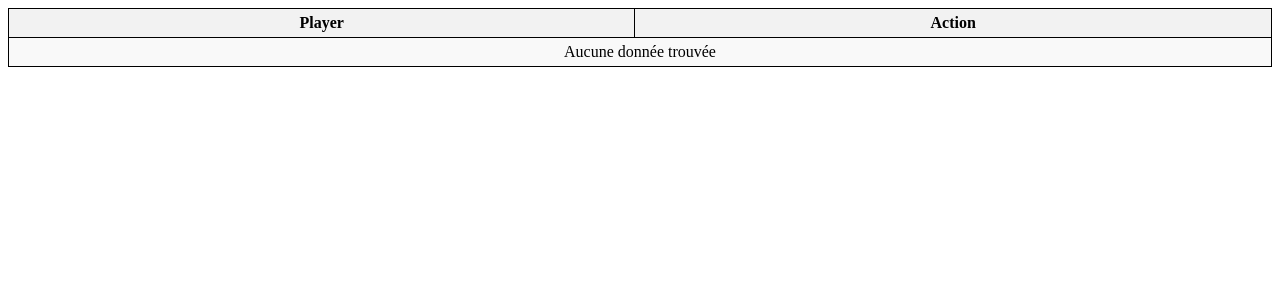
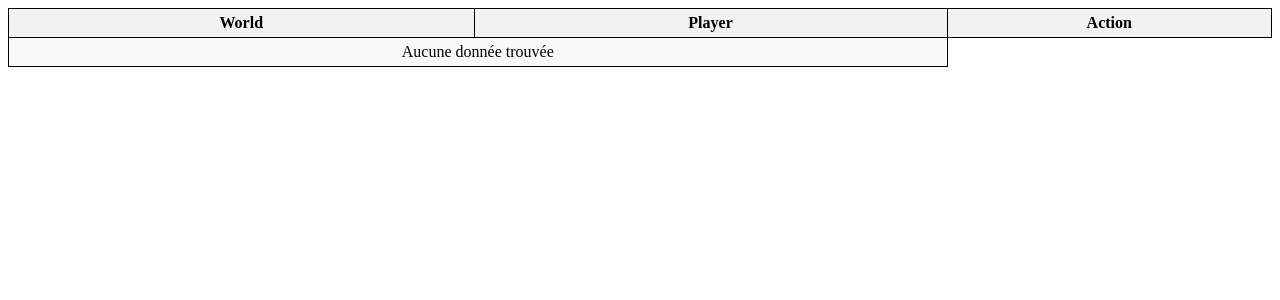
Before and after one commit to Sandro642/MineWatchPlugin, a PHP site: page / in a window 1280 px wide. Shown: the top 300 px of the page. Run offline with PHP 8.4, Linux system fonts and the light colour scheme; data that the repository does not hold is empty.

Commit message:
Update index.php

```diff
--- a/launcher/src/httpd/index.php
+++ b/launcher/src/httpd/index.php
@@ -17,6 +17,7 @@
 <body>
     <table>
         <tr>
+            <th>World</th>
             <th>Player</th>
             <th>Action</th>
         </tr>
@@ -47,6 +48,7 @@
             // Parcourir les lignes de résultats et afficher les données dans le tableau
             while ($row = $result->fetch_assoc()) {
                 echo "<tr>";
+                echo "<td>".$row['World']."</td>";
                 echo "<td>".$row['Player']."</td>";
                 echo "<td>".$row['Action']."</td>";
                 echo "</tr>";
```
